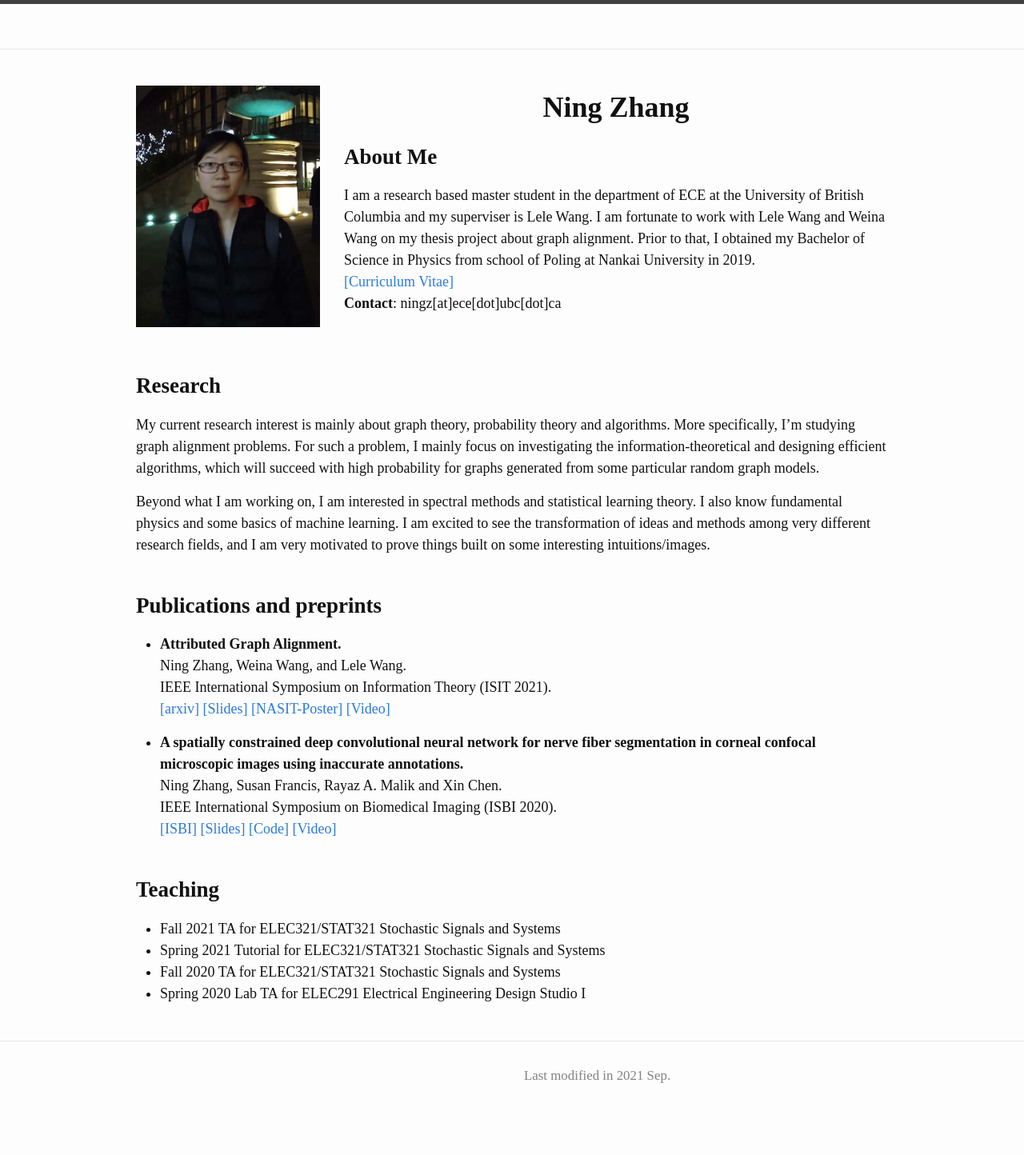
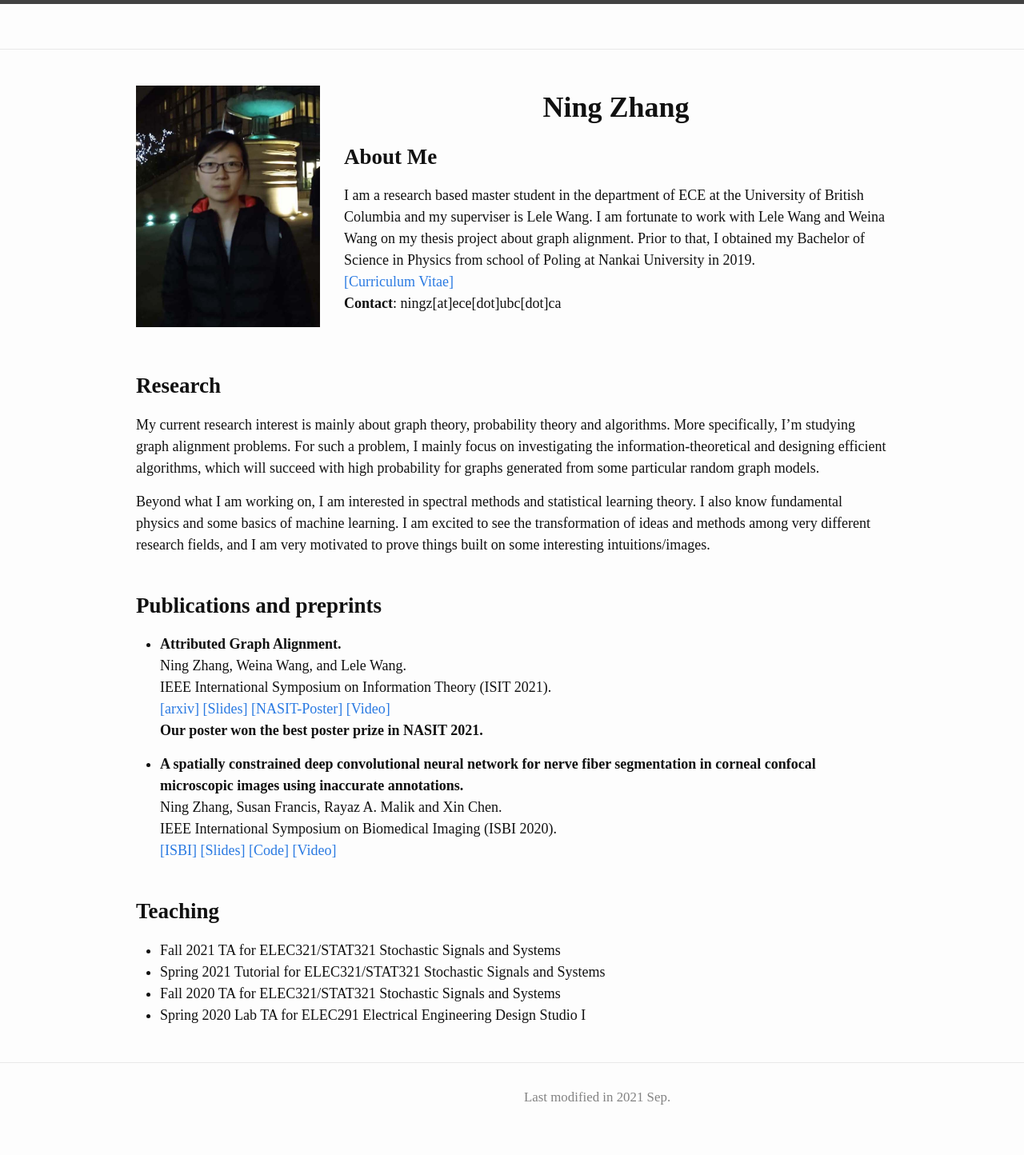
Before and after one commit to NingZhang-Git/NZ_website, a Jekyll site: the page built from index.md, in a window 1280 px wide. Shown: the whole page at 80% size. Built offline with Jekyll 4.4.1, drawn with Linux system fonts in a browser that asks for light colours; before the commit the page ends 1417 px from its top, so only the background shows below that.

Commit message:
Update index.md

```diff
--- a/index.md
+++ b/index.md
@@ -32,8 +32,8 @@ IEEE International Symposium on Information Theory (ISIT 2021).\
 [[arxiv]](https://arxiv.org/pdf/2102.00665.pdf)
 [[Slides]](assets/publication/ISIT2021.pdf)
 [[NASIT-Poster]](assets/publication/NASIT2021.pdf)
-[[Video]](assets/publication/ISIT2021.mp4)
-
+[[Video]](assets/publication/ISIT2021.mp4)\
+**Our poster won the best poster prize in NASIT 2021.**
 
 - **A spatially constrained deep convolutional neural network for nerve fiber segmentation in corneal confocal microscopic images using inaccurate annotations.**\
 Ning Zhang, Susan Francis, Rayaz A. Malik and Xin Chen.\
```
